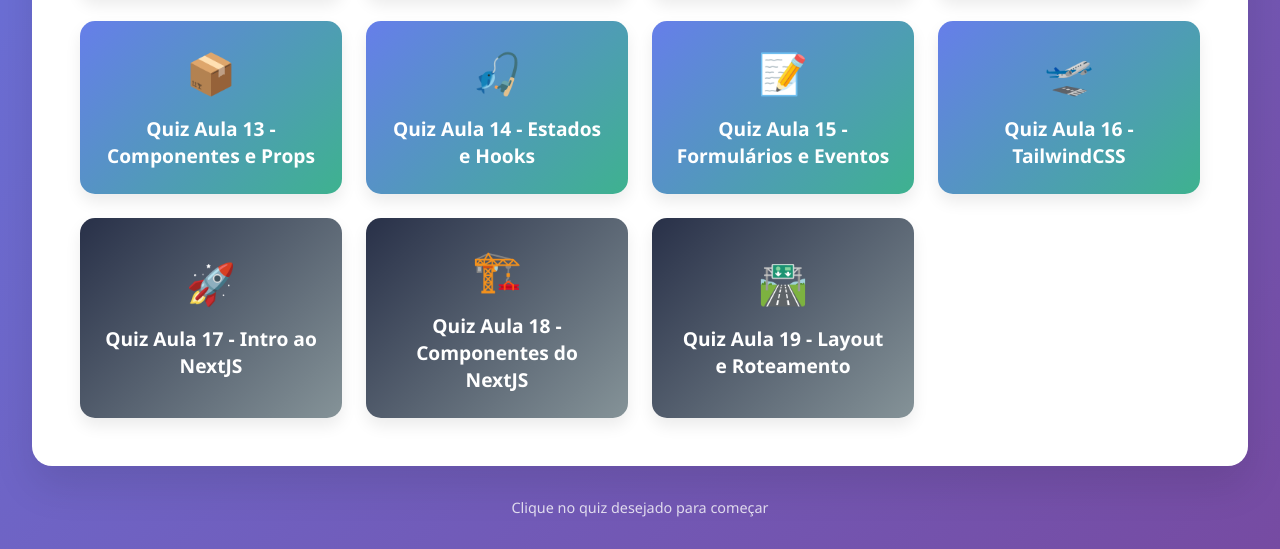
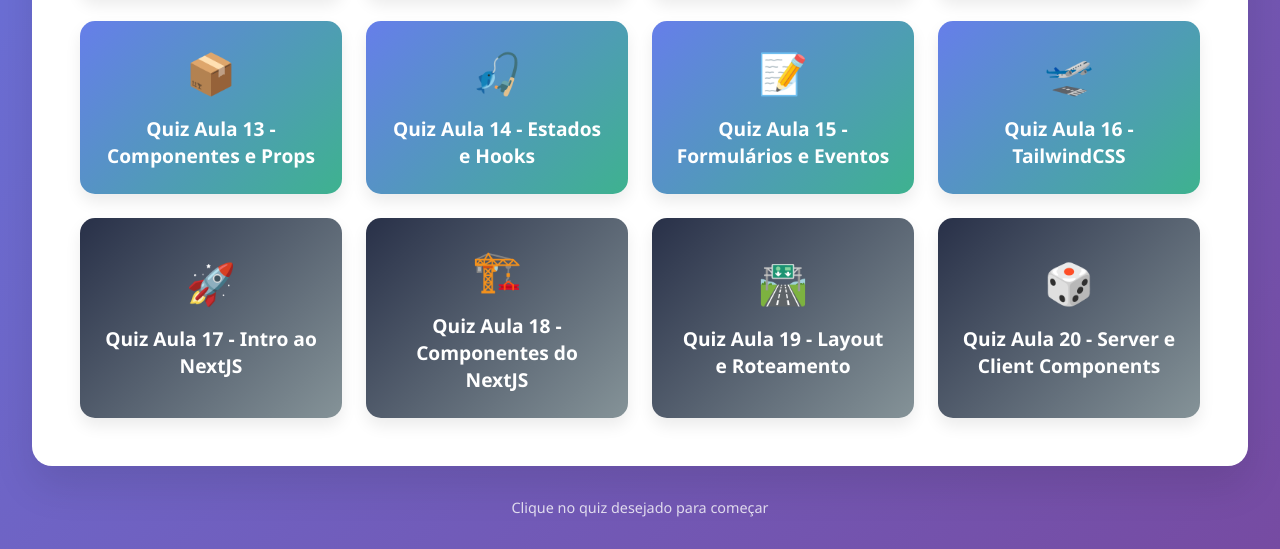
Before and after one commit to matemora/quiz-javascript, a plain HTML site: page index.html in a window 1280 px wide. Shown: the part 819-1368 px from the top of the page. Drawn offline with Linux system fonts and the light colour scheme.

Commit message:
Update index.html

```diff
--- a/index.html
+++ b/index.html
@@ -235,6 +235,10 @@
                 <span class="quiz-icon">🛣️</span>
                 <span class="quiz-card-title">Quiz Aula 19 - Layout e Roteamento</span>
             </a>
+            <a href="/quiz-javascript/quiz?quizId=aula-20" class="quiz-card tint-3">
+                <span class="quiz-icon">🎲</span>
+                <span class="quiz-card-title">Quiz Aula 20 - Server e Client Components</span>
+            </a>
         </div>
     </div>
 
```
